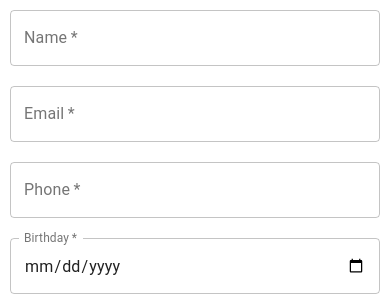
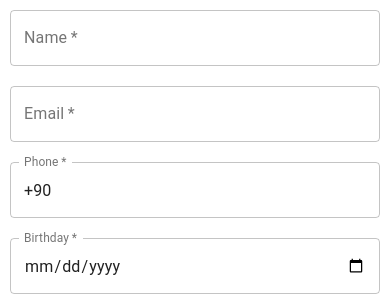
Before and after one commit to onurozdamar/user-interface-react, a React (Create React App) app: page /addEmployee in a window 390 px wide. Shown: the top 296 px of the page. Built offline with nearby package versions, Linux system fonts and the light colour scheme.

Commit message:
add phone edit func

```diff
--- a/src/Constants.js
+++ b/src/Constants.js
@@ -1,6 +1,6 @@
 export const ONLY_LETTER = /^[A-Za-züÜıİğĞÖöçÇşŞ]+$/;
 export const ONLY_LETTER_SPACE = /^[A-Za-züÜıİğĞÖöçÇşŞ ]+$/;
-export const ONLY_DIGIT = /^\d+$/;
+export const ONLY_DIGIT = /^[0-9 \+()]+$/;
 export const BIRTHDATE = /^\d.+$/;
 export const EMAIL =
   /^(([^<>()[\]\\.,;:\s@"]+(\.[^<>()[\]\\.,;:\s@"]+)*)|(".+"))@((\[[0-9]{1,3}\.[0-9]{1,3}\.[0-9]{1,3}\.[0-9]{1,3}\])|(([a-zA-Z\-0-9]+\.)+[a-zA-Z]{2,}))$/;
--- a/src/components/Home.js
+++ b/src/components/Home.js
@@ -3,8 +3,9 @@ import React, { useEffect } from "react";
 import { useDispatch, useSelector } from "react-redux";
 import { getEmployees as getEmployeesAction } from "../store/actions";
 import { IconButton } from "@material-ui/core";
-import { Replay } from "@material-ui/icons";
+import { Add, Replay } from "@material-ui/icons";
 import ReactLoading from "react-loading";
+import { Link } from "react-router-dom";
 
 function Home() {
   const dispatch = useDispatch();
@@ -51,6 +52,19 @@ function Home() {
             <Replay />
           </IconButton>
           <MyTable employees={employees}></MyTable>
+          <Link
+            to="/addEmployee"
+            style={{ display: "flex", alignSelf: "flex-end", margin: 5 }}
+          >
+            <IconButton
+              style={{
+                color: "white",
+                backgroundColor: "#292E49",
+              }}
+            >
+              <Add />
+            </IconButton>
+          </Link>
         </div>
       )}
     </div>
--- a/src/components/MyCard.js
+++ b/src/components/MyCard.js
@@ -95,6 +95,18 @@ export default function MyCard(props) {
     return string[0].toUpperCase() + string.substring(1);
   }
 
+  function editPhone(phone) {
+    return (
+      phone.slice(0, 1) +
+      " " +
+      phone.slice(4, 7) +
+      " " +
+      phone.slice(7, 9) +
+      " " +
+      phone.slice(9, 11)
+    );
+  }
+
   const history = useHistory();
 
   return (
@@ -154,7 +166,9 @@ export default function MyCard(props) {
                         {key === "birthDate"
                           ? moment(employee[key])
                               .locale("tr", localization)
-                              .format("DD MMMM yyyy")
+                              .format("LL")
+                          : key === "phone"
+                          ? editPhone(employee[key])
                           : key === "gender"
                           ? employee[key] == 0
                             ? "Erkek"
--- a/src/components/MyForm.js
+++ b/src/components/MyForm.js
@@ -10,6 +10,7 @@ import MyInput from "./MyInput";
 import * as Constants from "../Constants";
 import { useHistory } from "react-router-dom";
 import moment from "moment";
+import MyPhoneInput from "./MyPhoneInput";
 
 function MyForm(props) {
   const dispatch = useDispatch();
@@ -29,7 +30,7 @@ function MyForm(props) {
     initialValues: {
       name: employee ? employee.name : "",
       email: employee ? employee.email : "",
-      phone: employee ? employee.phone : "",
+      phone: employee ? employee.phone : "+90",
       birthDate: employee
         ? moment(employee.birthDate).format("yyyy-MM-DD")
         : "",
@@ -59,7 +60,7 @@ function MyForm(props) {
         .required(Constants.VALIDATION_MESSAGE_REQUIRED)
         .matches(Constants.EMAIL, Constants.EMAIL_VALIDATION_MESSAGE_REGEX),
       phone: Yup.string()
-        .length(11, Constants.PHONE_VALIDATION_MESSAGE_LENGTH)
+        .length(13, Constants.PHONE_VALIDATION_MESSAGE_LENGTH)
         .required(Constants.VALIDATION_MESSAGE_REQUIRED)
         .matches(
           Constants.ONLY_DIGIT,
@@ -98,7 +99,7 @@ function MyForm(props) {
           type="text"
           required
         />
-        <MyInput
+        <MyPhoneInput
           label="Phone"
           id="phone"
           name="phone"
--- /dev/null
+++ b/src/components/MyPhoneInput.js
@@ -0,0 +1,66 @@
+import { makeStyles, TextField } from "@material-ui/core";
+import { useField } from "formik";
+import { useState } from "react";
+
+function MyPhoneInput(props) {
+  const [field, meta, helperText] = useField(props);
+
+  //   helperText.setValue("+90");
+
+  const useStyles = makeStyles({
+    root: {
+      color: "white",
+      margin: "10px",
+    },
+  });
+
+  const classes = useStyles();
+
+  const [val, setVal] = useState(field.value);
+
+  function handleChange(phone) {
+    phone = phone.replaceAll(" ", "").replace("(", "").replace(")", "");
+    field.value = phone;
+
+    let edited = "";
+
+    if (phone.length === 1 && phone !== "+") {
+      edited += "+90";
+    }
+
+    for (let index = 0; index < phone.length; index++) {
+      const element = phone[index];
+      if (index === 3) {
+        edited += " (";
+      }
+      if (index === 6) {
+        edited += ")";
+      }
+      if (index === 6 || index === 9 || index === 11) {
+        edited += " " + element;
+      } else {
+        edited += element;
+      }
+    }
+
+    setVal(edited);
+  }
+
+  return (
+    <TextField
+      className={classes.root}
+      variant="outlined"
+      error={meta.error ? true : false}
+      {...props}
+      {...field}
+      value={val}
+      onChange={(e) => {
+        handleChange(e.target.value);
+        console.log(e.target.value + "/" + field.value);
+        helperText.setValue(field.value);
+      }}
+    />
+  );
+}
+
+export default MyPhoneInput;
--- a/src/components/MyTable.js
+++ b/src/components/MyTable.js
@@ -9,9 +9,8 @@ import TableRow from "@material-ui/core/TableRow";
 import Paper from "@material-ui/core/Paper";
 import DeleteIcon from "@material-ui/icons/Delete";
 import { IconButton } from "@material-ui/core";
-import { useHistory, Link } from "react-router-dom";
+import { useHistory } from "react-router-dom";
 import { deleteEmployee as deleteEmployeeAction } from "../store/actions";
-import { Add } from "@material-ui/icons";
 import { useDispatch } from "react-redux";
 import MyDeleteDialog from "./MyDeleteDialog";
 
@@ -48,6 +47,7 @@ const useStyles = makeStyles({
     marginLeft: 50,
     alignSelf: "flex-start",
     width: "calc(100% - 50px)",
+    height: "100%",
   },
 });
 
@@ -79,6 +79,18 @@ export default function CustomizedTables(props) {
     setOpenDialog({ ...openDialog, open: false });
   };
 
+  function editPhone(phone) {
+    return (
+      phone.slice(0, 1) +
+      " " +
+      phone.slice(4, 7) +
+      " " +
+      phone.slice(7, 9) +
+      " " +
+      phone.slice(9, 11)
+    );
+  }
+
   return (
     <>
       <TableContainer component={Paper} className={classes.table}>
@@ -109,7 +121,7 @@ export default function CustomizedTables(props) {
                 <StyledTableCell>{employee.name}</StyledTableCell>
                 <StyledTableCell>{employee.email}</StyledTableCell>
                 <StyledTableCell>
-                  {employee.phone}
+                  {editPhone(employee.phone)}
                   <IconButton
                     id="delete"
                     style={{
@@ -128,23 +140,10 @@ export default function CustomizedTables(props) {
                 </StyledTableCell>
               </StyledTableRow>
             ))}
-            <StyledTableRow
-              key={0}
-              onClick={() => history.push({ pathname: "addEmployee" })}
-            >
-              <StyledTableCell>
-                <Link to="/addEmployee">
-                  <IconButton>
-                    <Add />
-                  </IconButton>
-                </Link>
-              </StyledTableCell>
-              <StyledTableCell>Yeni Kayıt</StyledTableCell>
-              <StyledTableCell></StyledTableCell>
-            </StyledTableRow>
           </TableBody>
         </Table>
       </TableContainer>
+
       <MyDeleteDialog
         openDialog={openDialog.open}
         onSuccess={() => deleteEmployee(openDialog.emp.id)}
```
